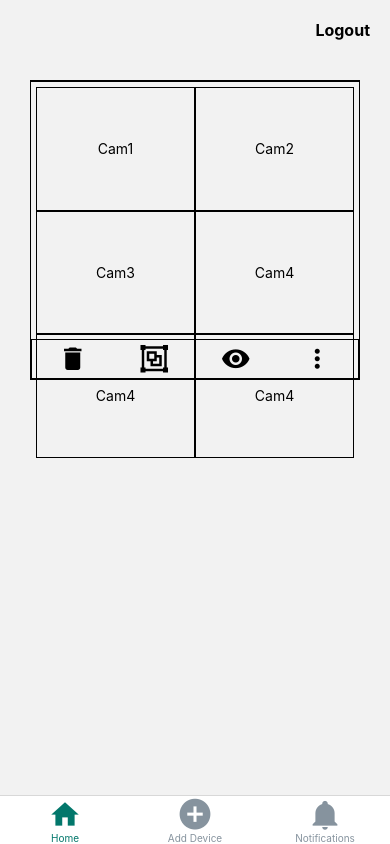
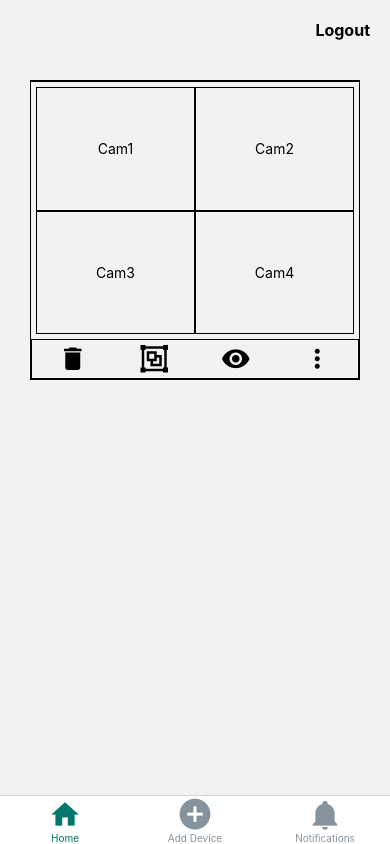
Before and after one commit to Sentinel-FYP/mobile-app, a React Native app: screen /TabNavigation in a window 390 px wide. Built offline with nearby package versions, Linux system fonts and the light colour scheme; no server answers.

Commit message:
Remove duplicate camera entries in HomeScreen.jsx

```diff
--- a/src/screens/home/HomeScreen.jsx
+++ b/src/screens/home/HomeScreen.jsx
@@ -25,8 +25,6 @@ const HomeScreen = ({ navigation }) => {
         { cameraName: "Cam1" },
         { cameraName: "Cam2" },
         { cameraName: "Cam3" },
-        { cameraName: "Cam4" },
-        { cameraName: "Cam4" },
         { cameraName: "Cam4" },
       ],
     },
```
